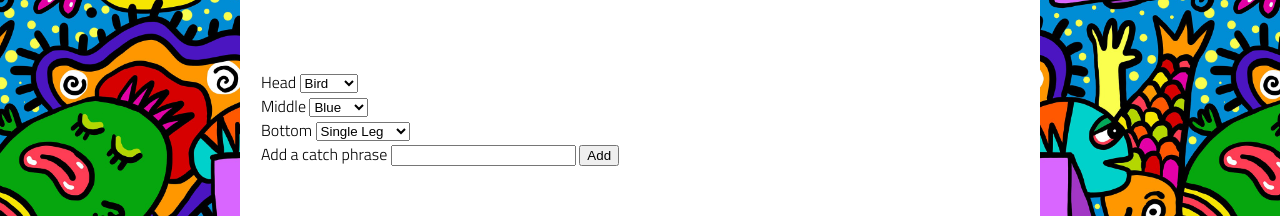
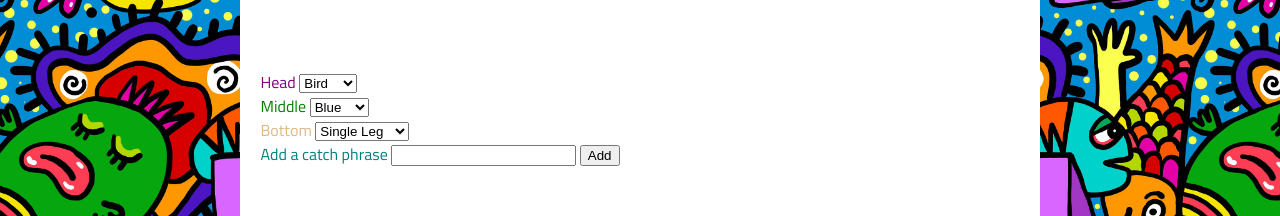
Before and after one commit to Andy-Mascaro/character, a plain HTML site: page index.html in a window 1280 px wide. Shown: the part 267-483 px from the top of the page. Drawn offline with Linux system fonts and the light colour scheme.

Commit message:
added id to my labels and color to them in css

```diff
--- a/index.html
+++ b/index.html
@@ -5,7 +5,7 @@
     <meta charset="UTF-8">
     <meta name="viewport" content="width=device-width, initial-scale=1.0">
     <meta http-equiv="X-UA-Compatible" content="ie=edge">
-    <link href="https://fonts.googleapis.com/css2?family=Titillium+Web:wght@300&display=swap" rel="stylesheet">
+    <link href="https://fonts.googleapis.com/css2?family=Titillium+Web:wght@300;400;700&display=swap" rel="stylesheet">
     <link rel="stylesheet" href="./styles/reset.css">
     <link rel="stylesheet" href="./styles/style.css">
     <link rel="stylesheet" href="./styles/home.css">
@@ -17,7 +17,7 @@
     <main>
         <div class="left">
             <div class="picker">
-                <label>
+                <label id="face">
                     Head
                     <select id="head-dropdown">
                         <option value="bird">Bird</option>
@@ -26,7 +26,7 @@
                         <option value="horse">Horse</option>
                     </select>
                 </label>
-                <label>
+                <label id="mid">
                     Middle
                     <select id="middle-dropdown">
                         <option value="blue">Blue</option>
@@ -35,7 +35,7 @@
                         <option value="red">Red</option>
                     </select>
                 </label>
-                <label>
+                <label id="bot">
                     Bottom
                     <select id="bottom-dropdown">
                         <option value="leg">Single Leg</option>
@@ -43,7 +43,7 @@
                         <option value="blue">Blue Jeans</option>
                     </select>
                 </label>
-                <label>
+                <label id="catch">
                     Add a catch phrase
                     <input id="catchphrase-input" />
                     <button id="catchphrase-button">Add</button>
--- a/styles/style.css
+++ b/styles/style.css
@@ -139,3 +139,29 @@ main {
     font-family: cursive;
     text-align: center;
 }
+
+#face {
+    color:purple
+
+}
+
+
+#mid {
+    color:green
+
+}
+
+#bot {
+    color:burlywood
+
+}
+
+#catch {
+    color:teal
+
+}
+/* //*label {
+    font-style: bold;
+    color: purple;
+
+} */
```
